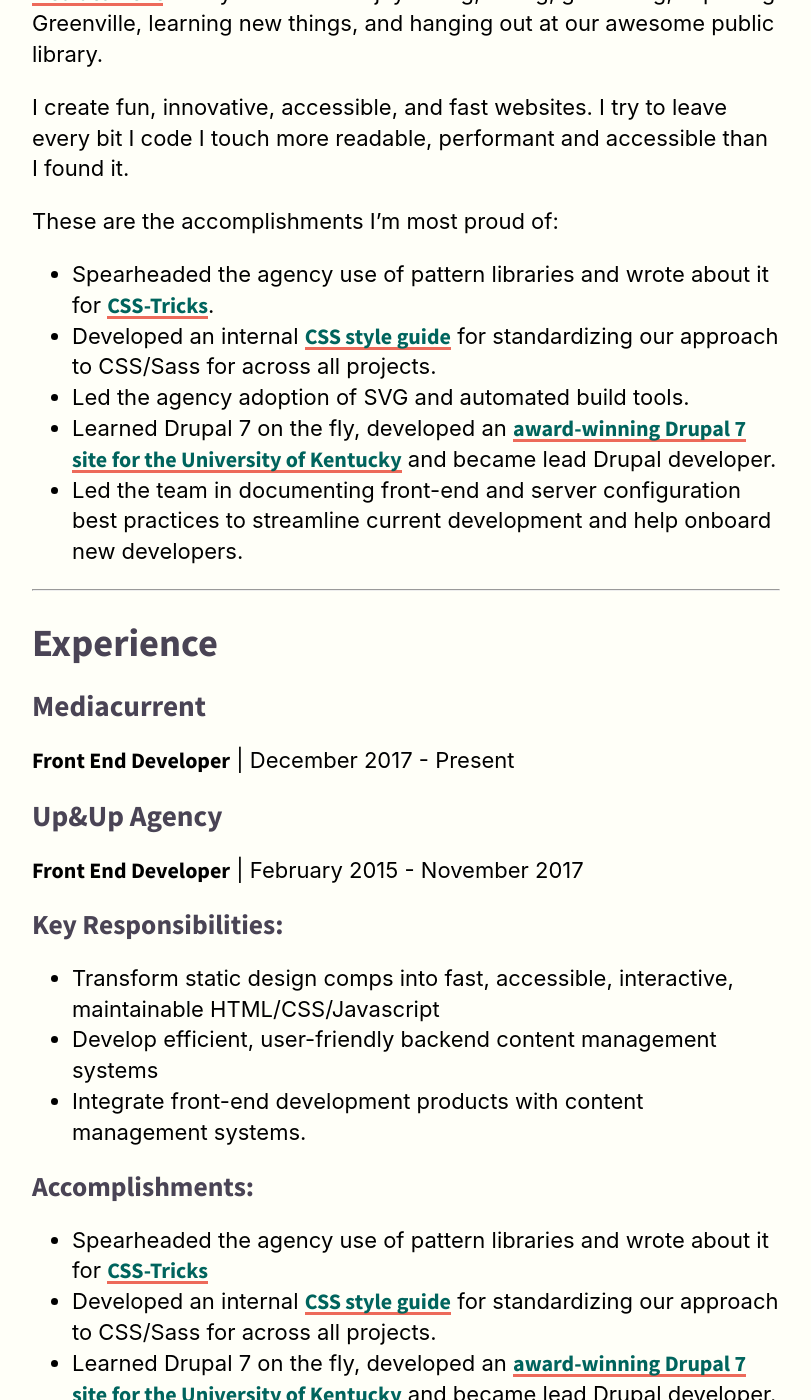
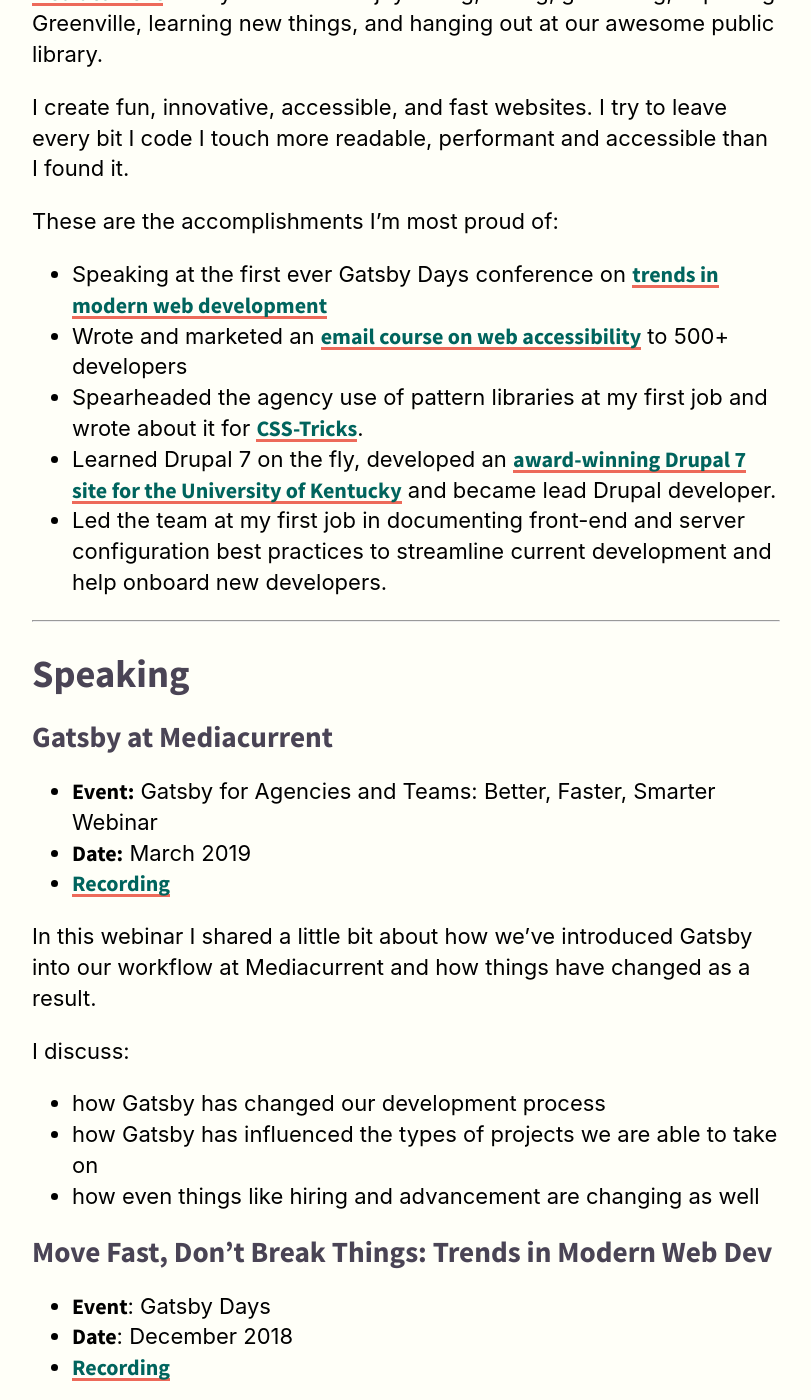
Before and after one commit to benjamingrobertson/benjamingrobertson.github.io, a Jekyll site: the page built from about.md, in a window 1280 px wide and 1400 px high, scrolled down 462 px. Shown: the whole window, without its empty margins (234-1045 px from the left). Built offline with Jekyll 4.4.1, drawn with Linux system fonts in a browser that asks for light colours; some web fonts are replaced; some of the changed text lies outside the part shown.

Commit message:
Add speaking, update about.

```diff
--- a/about.md
+++ b/about.md
@@ -10,14 +10,72 @@ I create fun, innovative, accessible, and fast websites. I try to leave every bi
 
 These are the accomplishments I'm most proud of:
 
- - Spearheaded the agency use of pattern libraries and wrote about it for [CSS-Tricks](https://css-tricks.com/build-style-guide-straight-sass/).
- - Developed an internal [CSS style guide](/front-end/css-standards) for standardizing our approach to CSS/Sass for across all projects.
- - Led the agency adoption of SVG and automated build tools.
+ - Speaking at the first ever Gatsby Days conference on [trends in modern web development](https://benrobertson.io/general/trends-in-modern-web-development)
+ - Wrote and marketed an [email course on web accessibility](https://benrobertson.io/courses/common-accessibility-mistakes/) to 500+ developers
+ - Spearheaded the agency use of pattern libraries at my first job and wrote about it for [CSS-Tricks](https://css-tricks.com/build-style-guide-straight-sass/).
  - Learned Drupal 7 on the fly, developed an [award-winning Drupal 7 site for the University of Kentucky](https://www.upandup.agency/awards/upup-wins-ucda-excellence-award-university-kentucky-website) and became lead Drupal developer.
- - Led the team in documenting front-end and server configuration best practices to streamline current development and help onboard new developers.
+ - Led the team at my first job in documenting front-end and server configuration best practices to streamline current development and help onboard new developers.
 
 
-<hr>
+<hr />
+
+## Speaking
+
+### Gatsby at Mediacurrent
+
+- **Event:** Gatsby for Agencies and Teams: Better, Faster, Smarter Webinar
+- **Date:** March 2019
+- [Recording](https://www.youtube.com/watch?v=jRntYO4186Y)
+
+In this webinar I shared a little bit about how we've introduced Gatsby into our workflow at Mediacurrent and how things have changed as a result.
+
+I discuss:
+
+- how Gatsby has changed our development process
+- how Gatsby has influenced the types of projects we are able to take on
+- how even things like hiring and advancement are changing as well
+
+### Move Fast, Don’t Break Things: Trends in Modern Web Dev
+
+- **Event**: Gatsby Days
+- **Date**: December 2018
+- [Recording](https://www.gatsbyjs.com/gatsby-days-mediacurrent-ben)
+
+In this talk at the first Gatsby Days event, I discuss how trends in modern web development and moving away from "CMS-Centered Development". I share a case study from our first decoupled Drupal and Gatsby project at Mediacurrent.
+
+I also discuss the different ways decoupling can change things at an organization, including the development process, but even beyond into hiring and client diversity.
+
+### Common Accessibility Mistakes and How to Avoid Them
+
+- **Event**: DrupalCamp Asheville
+- **Date**: July 2018
+- [Recording](https://benrobertson.io/accessibility/common-accessibility-mistakes-and-how-to-avoid-them)
+
+I discussed four of my own homegrown principles for developing accessible websites:
+
+1. Web Design is more than graphic design
+2. Be ASAP: As Semantic As Possible
+3. Websites should look good naked
+4. Talk to your computer (Use ARIA attributes)
+
+I also covered 10 common accessibility mistakes that I come across (and that I’ve personally made), and how to fix them.
+
+### Component Based Development
+
+- **Event**: DrupalCon Nashville
+- **Date**: April 2018
+- [Overview](https://benrobertson.io/announcements/component-driven-development-ui-patterns)
+
+This full day training session starts with an overview of component-driven development, typical workflows, and benefits for teams and stakeholders, and then we dive deep into the workflow by building out a sample Drupal theme using the UI Patterns approach. We cover:
+
+- An in-depth look at creating patterns including markup, styles, and behaviors
+- Composing complex UI patterns by nesting simple patterns in larger patterns
+- Integrating front-end patterns with Drupal using the UI Patterns module to simplify the process and preserve Drupal’s baked in goodies
+- Advanced workflows with Sass, a Drupal 8 theme generator, incorporating ES6/Babel with patterns
+
+
+
+<hr />
 
 ## Experience
 
```
